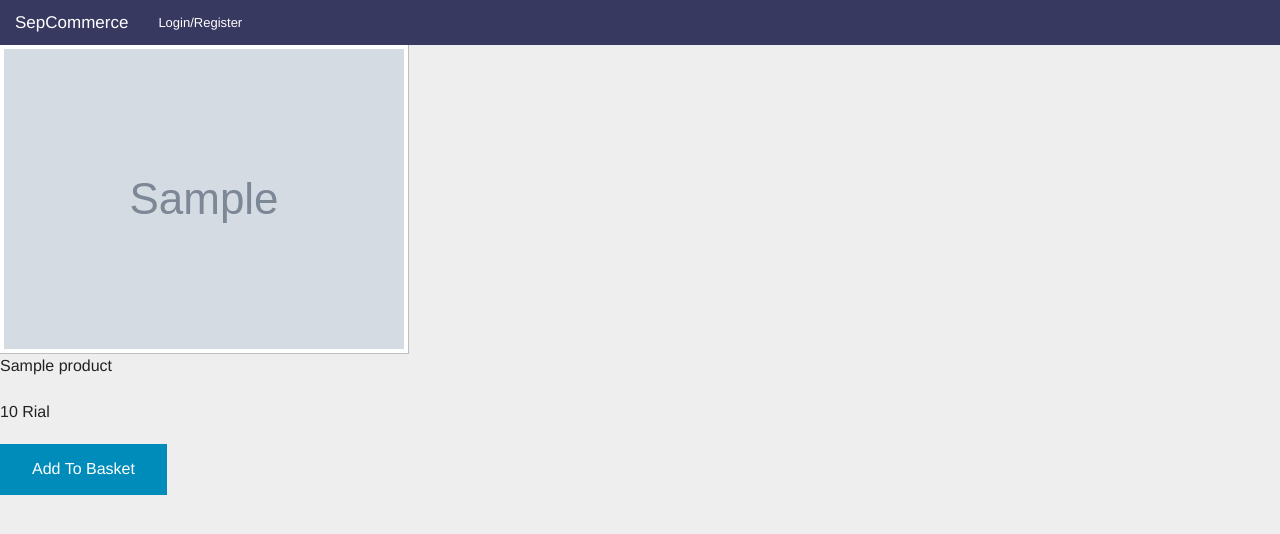
After one commit to RevengeComing/SepCommerce, a Flask app: page /shop/product/1 in a window 1280 px wide. The commit adds this page. Shown: the top 534 px of the page. Run offline with Flask 2, Linux system fonts and the light colour scheme; tables that the repository leaves empty hold one stand-in row (values such as "Sample post"); grey boxes marked "Sample" are stand-in pictures; some libraries are stand-ins or nearby versions.

Commit message:
shopping cart on develop

```diff
--- a/develop.py
+++ b/develop.py
@@ -4,4 +4,4 @@ from project.config import DevelopmentConfig
 app = create_app(DevelopmentConfig)
 
 if __name__ == "__main__":
-    app.run(port=4000, host="0.0.0.0" ,threaded=True)
+    app.run(port=80, host="0.0.0.0" ,threaded=True)
--- a/manage.py
+++ b/manage.py
@@ -33,6 +33,12 @@ def deploy():
     # create user roles
     Role.insert_roles()
 
+@manager.command
+def change_pass(user, password):
+    user = User.query.filter_by(username=user).first()
+    user.password = password
+    db.session.commit()
+    print "password changed for user with mail %s" % user.email
 
 if __name__ == '__main__':
     manager.run()
--- a/project/apps/admin/views.py
+++ b/project/apps/admin/views.py
@@ -1,13 +1,16 @@
 from flask import render_template, flash, redirect, url_for, request
 from project.apps.main.decorators import admin_required
 from project.apps.auth.models import User, Role
+from project.apps.ecommerce.models import Product, City
 from project.extensions import db
 from . import mod
 
 @mod.route('/panel')
 @admin_required
 def index():
-	return render_template('admin/index.html')
+	products_count = Product.query.count()
+	cities_count = City.query.count()
+	return render_template('admin/index.html', products_count=products_count, cities_count=cities_count)
 
 
 @mod.route('/edit_user/<user_id>', methods=[ 'GET', 'POST'])
--- a/project/apps/ecommerce/main/views.py
+++ b/project/apps/ecommerce/main/views.py
@@ -0,0 +1,33 @@
+from flask import render_template, make_response, request, redirect
+from flask.ext.login import current_user
+
+from project.extensions import db
+from project.apps.ecommerce import mod
+from project.apps.ecommerce.models import Product, Basket
+
+
+@mod.route("/product/<id>")
+def product_page(id):
+	product = Product.query.filter_by(id=id).first()
+	return render_template('ecommerce/product.html', product=product)
+
+@mod.route('/addto_basket/<id>')
+def addto_basket(id):
+	# product = Product.query.filter_by(id=id).first()
+	cart_id = request.cookies.get('shopping_cart')
+	resp = make_response('success')
+	if not cart_id:
+		if current_user.is_authenticated:
+			cart = Basket(user_id=current_user.id)
+		else:
+			cart = Basket()
+		db.session.add(cart)
+		db.session.flush()
+		resp.set_cookie('shopping_cart', value=str(cart.id), expires=cart.expires)
+	else:
+		cart = Basket.query.filter_by(id=cart_id).first()
+		db.session.add(cart)
+	cart.add_product(id, 1)
+	db.session.add(cart)
+	db.session.commit()
+	return resp
--- a/project/apps/ecommerce/models.py
+++ b/project/apps/ecommerce/models.py
@@ -1,5 +1,7 @@
 from datetime import datetime
 from project.extensions import db
+from project.apps.ecommerce.utils import set_expire_time
+from flask import url_for
 
 
 class Product(db.Model):
@@ -13,6 +15,18 @@ class Product(db.Model):
     image = db.Column(db.String(128))
 
     category = db.relationship('ProductCategory', backref='products', lazy='joined')
+
+    def get_image(self):
+    	if self.image:
+    		return self.image
+    	else:
+    		return "/statics/img/requirements.jpg"
+
+    def self_url(self):
+    	return url_for('commerce.product_page', id=self.id)
+
+    def addto_basket_url(self):
+    	return url_for('commerce.addto_basket', id=self.id)
 
 
 class ProductCategory(db.Model):
@@ -45,12 +59,35 @@ class Basket(db.Model):
 	__tablename__ = "baskets"
 	id = db.Column(db.Integer, primary_key=True)
 	user_id = db.Column(db.Integer, db.ForeignKey('users.id'))
-	product_id = db.Column(db.Integer, db.ForeignKey('products.id'))
-	count = db.Column(db.Integer)
-	in_basket_date = db.Column(db.DateTime(), default=datetime.utcnow)
+	expires = db.Column(db.DateTime(), default=set_expire_time() )
+
+	user = db.relationship('User', backref='basket', lazy="joined")
+
+	def add_product(self, id, count):
+		product_in_basket = ProductInBasket(basket_id=self.id,
+											product_id=id,
+											count=count)
+		db.session.add(product_in_basket)
+
+	def total_price(self):
+		price = 0
+		for product in self.products:
+			price += product.count * product.price
+		return price
 
 
 class City(db.Model):
 	__tablename__ = "cities"
 	id = db.Column(db.Integer, primary_key=True)
 	name = db.Column(db.String(64), unique=True)
+
+
+class ProductInBasket(db.Model):
+	__tablename__ = "products_in_baskets"
+	id = db.Column(db.Integer, primary_key=True)
+	basket_id = db.Column(db.Integer, db.ForeignKey('baskets.id'))
+	product_id = db.Column(db.Integer, db.ForeignKey('products.id'))
+	count = db.Column(db.Integer)
+
+	basket = db.relationship('Basket', backref='products', lazy='joined')
+	product = db.relationship('Product', lazy='joined')
--- a/project/apps/ecommerce/utils.py
+++ b/project/apps/ecommerce/utils.py
@@ -1,5 +1,11 @@
 from flask import current_app
+import datetime
 
 def allowed_file(filename):
     return '.' in filename and \
            filename.rsplit('.', 1)[1] in current_app.config['ALLOWED_EXTENSIONS']
+
+def set_expire_time():
+	expire_date = datetime.datetime.now()
+	expire_date = expire_date + datetime.timedelta(days=30)
+	return expire_date
--- a/project/apps/main/views.py
+++ b/project/apps/main/views.py
@@ -9,6 +9,7 @@ import random
 from . import mod
 from .decorators import admin_required, permission_required
 from  sqlalchemy.sql.expression import func, select
+
 
 @mod.route('')
 def index():
--- a/project/media/statics/js/core.js
+++ b/project/media/statics/js/core.js
@@ -0,0 +1,30 @@
+$(function() {
+
+	$('.add-to-basket').click(function(){
+		$.ajax({
+			'url':$(this).data('url'),
+			success:function(response){
+                if (response == "success"){
+                	ajax_notification("Product Added To Basket ...", 'success', 3000)
+                }
+            },
+            start:function(){
+            	ajax_notification("Waiting ...", 'info')
+            }
+		});
+	});
+
+});
+
+function update_basket() {
+
+}
+
+function ajax_notification(msg,type,time){
+    $('#notification').removeClass().addClass('alert-' + type).html(msg).fadeIn();
+    if (time) {
+        setTimeout(function() {
+            $('#notification').fadeOut();
+        }, time);
+    }
+}
--- a/project/media/templates/admin/base.html
+++ b/project/media/templates/admin/base.html
@@ -6,7 +6,7 @@
 <div class="row">
 	<div class="medium-3 columns">
 		<ul class="side-nav">
-		  <li><a href="{{url_for('admin.index')}}">Panel</a></li>
+		  <li><a href="{{url_for('admin.index')}}">Dashboard</a></li>
 		  <li><a href="{{url_for('admin.categories')}}">Categories</a></li>
 		  <li><a href="{{url_for('admin.products')}}">Products</a></li>
 		  <li><a href="{{url_for('admin.user_list')}}">Users</a></li>
--- a/project/media/templates/admin/products.html
+++ b/project/media/templates/admin/products.html
@@ -23,7 +23,7 @@
 	    	<th>{{ product.price }}</th>
 	    	<th>{{ product.count }}</th>
 	    	<th>{{ product.offer }}</th>
-	    	<th style="max-width:100px"><img src="{{product.image}}" alt=""></th>
+	    	<th style="max-width:100px"><img src="{{product.get_image()}}" alt=""></th>
 	  	</tr>
     	{% endfor %}
 	</table>
--- a/project/media/templates/base.html
+++ b/project/media/templates/base.html
@@ -35,6 +35,8 @@
         {% block js_head %}{% endblock %}
     </head>
     <body>
+        <div id="notification">
+        </div>
         <nav id="toppest" class="top-bar" data-topbar role="navigation">
           <ul class="title-area">
             <li class="name">
--- /dev/null
+++ b/project/media/templates/ecommerce/product.html
@@ -0,0 +1,9 @@
+{% extends "base.html" %}
+
+{% block content %}
+
+	<img class="th" src="{{product.get_image()}}">
+	<p>{{product.name}}</p>
+	<p>{{product.price}} Rial</p>
+	<a href="#" class="button" title="">Add To Basket</a>
+{% endblock %}
```
Also changed, not shown: project/media/statics/css/style.css (+27 -0 lines), project/media/templates/admin/index.html (+33 -1 lines), project/media/templates/index.html (+4 -4 lines), project/utils/template_tag.py (+7 -1 lines), project/media/statics/img/requirements.jpg (added).
